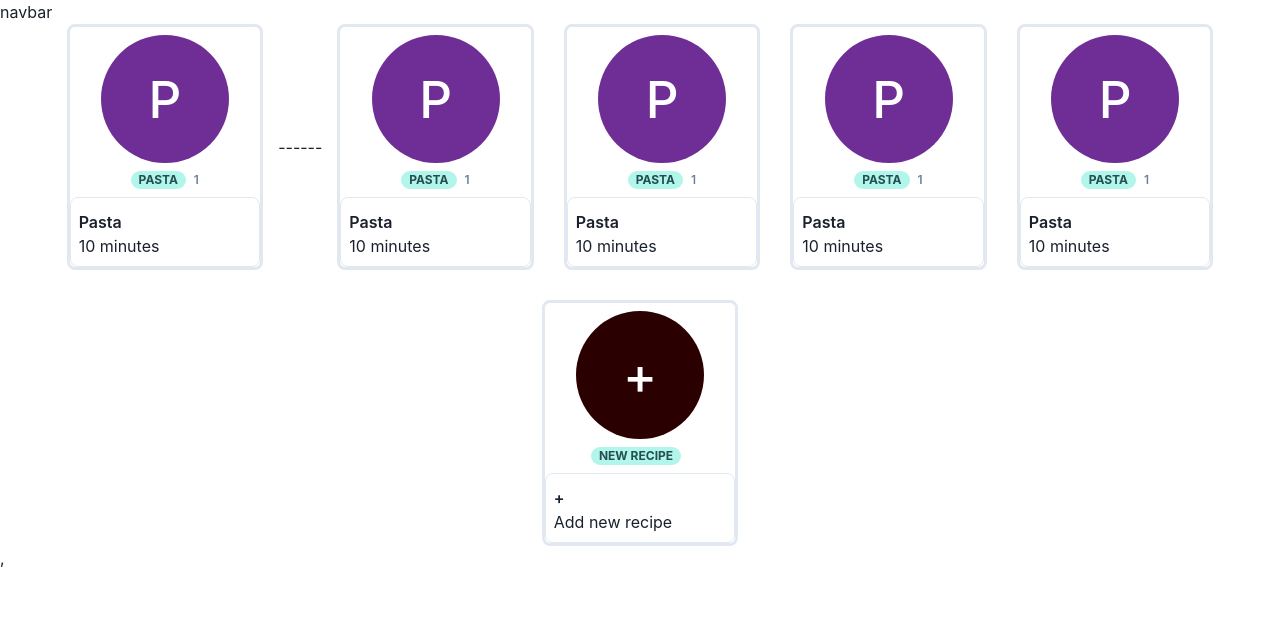
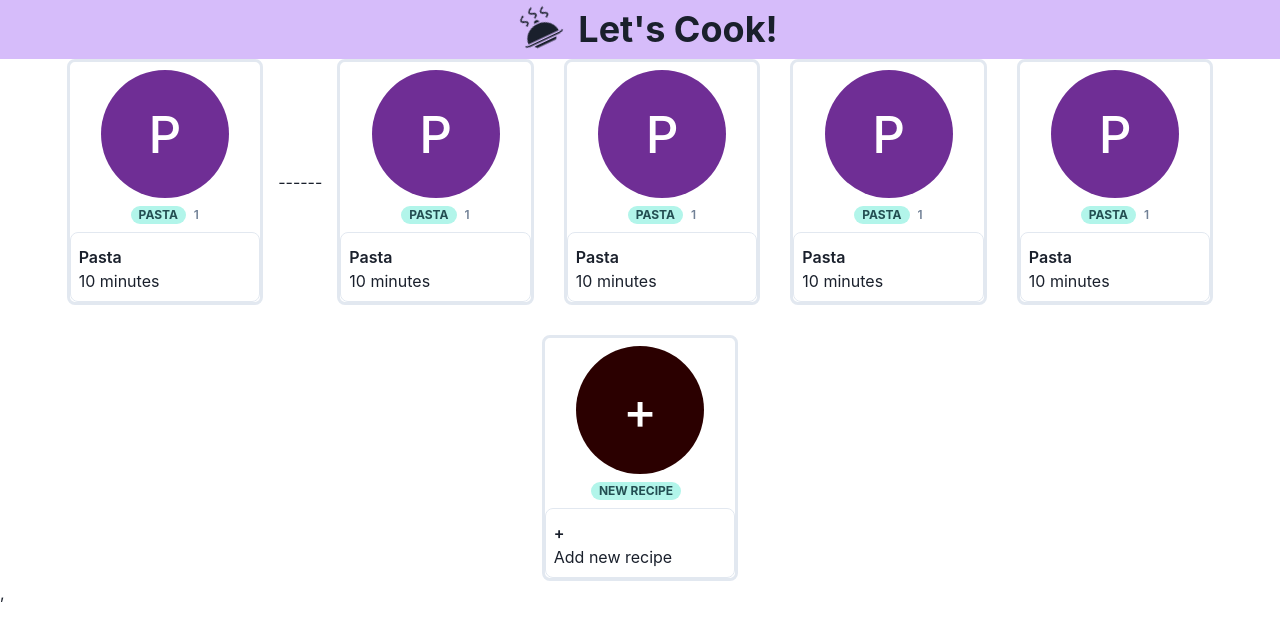
Before and after one commit to rebinnaf/recipes, a React (Create React App) app: page /recipes in a window 1280 px wide. Shown: the top 638 px of the page. Built offline with nearby package versions, Linux system fonts and the light colour scheme; no server answers.

Commit message:
add basic header

```diff
--- a/src/components/Header.tsx
+++ b/src/components/Header.tsx
@@ -1,3 +1,22 @@
+import { Heading, Flex } from '@chakra-ui/react'
+import { GiHotMeal } from 'react-icons/gi'
+import { Icon } from '@chakra-ui/icons'
+import { motion } from 'framer-motion'
+
 export default function Header() {
-  return <p>navbar</p>
+  return (
+    <Heading py="2" bg="purple.200" align="center">
+      <Flex align="center" justify="space-around">
+        <Flex align="center">
+          <motion.div
+            animate={{ scale: [1, 1.2, 1.2, 1.2, 1], rotate: [0, 0, 30, -30, 0] }}
+            transition={{ duration: 2, loop: Infinity, times: [0, 0.2, 0.5, 0.8, 1], repeatDelay: 2 }}
+          >
+            <Icon as={GiHotMeal} mx="5" mt="-3" />
+          </motion.div>
+          Let&apos;s Cook!
+        </Flex>
+      </Flex>
+    </Heading>
+  )
 }
```
